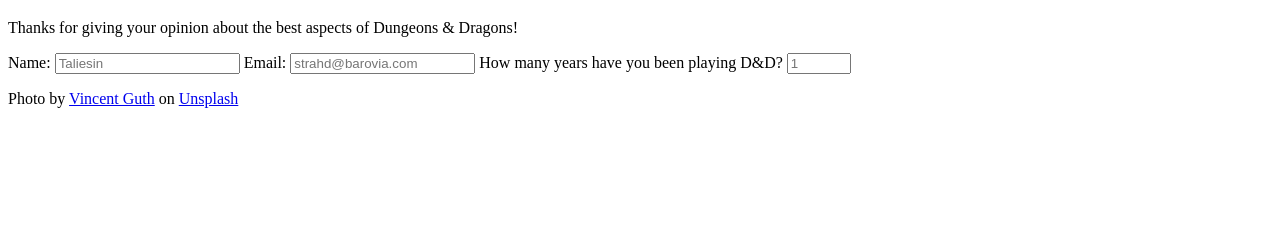
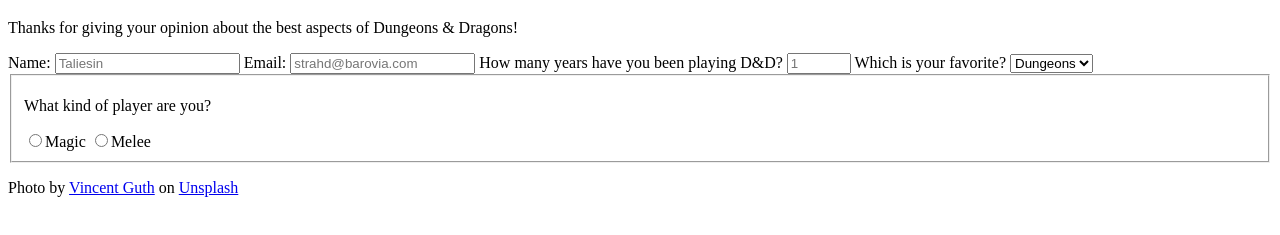
Before and after one commit to chaoticmewtral/survey-form, a plain HTML site: page index.html in a window 1280 px wide. Shown: the part 61-296 px from the top of the page. Drawn offline with Linux system fonts and the light colour scheme.

Commit message:
Add to index

```diff
--- a/index.html
+++ b/index.html
@@ -15,6 +15,22 @@
             <label for="name" id="name-label">Name: <input type="text" name="name" id="name" required placeholder="Taliesin"></label>
             <label for="email" id="email-label">Email: <input type="email" name="email" id="email" required placeholder="strahd@barovia.com"></label>
             <label for="number" id="number-label">How many years have you been playing D&amp;D? <input type="number" name="number" id="number" min="0" max="120" placeholder="1"></label>
+            <label for="dropdown">Which is your favorite?
+                <select name="dropdown" id="dropdown">
+                    <option value="dungeons">Dungeons</option>
+                    <option value="dragons">Dragons</option>
+                    <option value="other">Other</option>
+                </select>
+            </label>
+            <fieldset>
+                <p>What kind of player are you?</p>
+                <label for="magic">
+                    <input type="radio" name="player-type" id="magic">Magic
+                </label>
+                <label for="melee">
+                    <input type="radio" name="player-type" id="melee">Melee
+                </label>
+            </fieldset>
         </form>
     </main>
     <footer>
```
